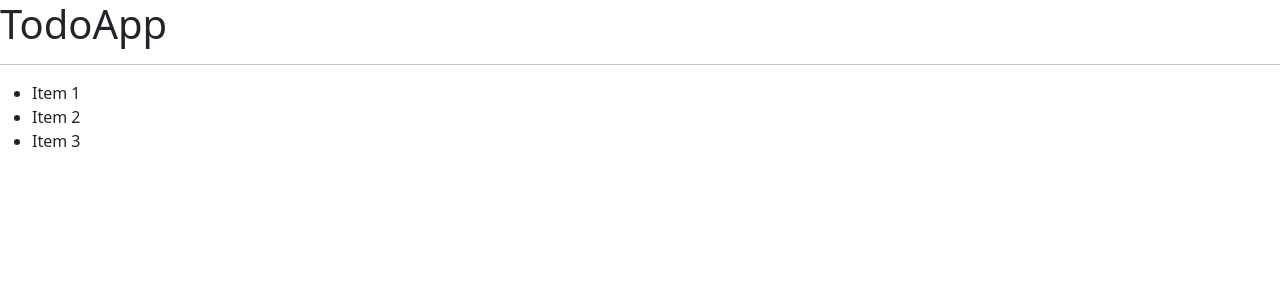
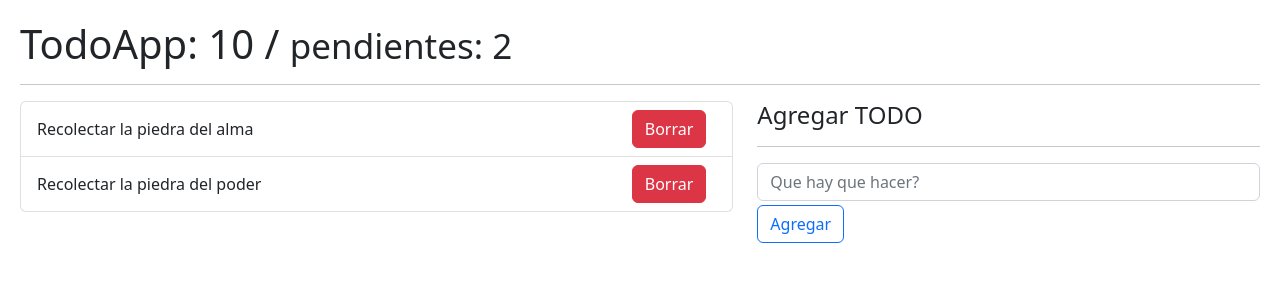
Before and after one commit to xander-on/course-react-fh, a React (Vite) app in the folder 05-hook-app/: page / in a window 1280 px wide. Shown: the top 300 px of the page. Built offline with nearby package versions, Linux system fonts and the light colour scheme.

Commit message:
s10 hooks useReducer / 145 Agregando nuevo TODO

```diff
--- /dev/null
+++ b/05-hook-app/src/08-useReducer/TodoAdd.jsx
@@ -0,0 +1,41 @@
+import { useForm } from "../hooks/useForm"
+
+export const TodoAdd = ({ onNewTodo }) => {
+
+  const {description, onInputChange, onResetForm} = useForm({
+    description: ''
+  });
+
+  const onFormSubmit = (event) => {
+    event.preventDefault();
+    if( description.length <= 1 ) return;
+
+    const newTodo = {
+      id: new Date().getTime(),
+      done: false,
+      description: description,
+    }
+
+    onNewTodo(newTodo);
+    onResetForm();
+  }
+
+  return (
+    <>
+      <form onSubmit={ onFormSubmit }>
+        <input
+          type="text"
+          placeholder="Que hay que hacer?"
+          className="form-control"
+          name="description"
+          value={ description }
+          onChange={ onInputChange }
+        />
+
+        <button type="submit" className="btn btn-outline-primary mt-1">
+          Agregar
+        </button>
+      </form>
+    </>
+  )
+}
--- a/05-hook-app/src/08-useReducer/TodoApp.jsx
+++ b/05-hook-app/src/08-useReducer/TodoApp.jsx
@@ -1,4 +1,6 @@
 import { useReducer } from "react";
+import { TodoAdd } from "./TodoAdd";
+import { TodoList } from "./TodoList";
 import { todoReducer } from "./todoReducer";
 
 const initialState = [
@@ -17,16 +19,34 @@ const initialState = [
 export const TodoApp = () => {
   const [todos, dispatch] = useReducer(todoReducer, initialState,);
 
+  const handleNewTodo = ( todo ) => {
+    const action = {
+      type: '[TODO] Add Todo',
+      payload: todo
+    }
+    dispatch( action );
+  }
+
   return (
     <>
-      <h1>TodoApp</h1>
+
+      <h1>TodoApp: 10 / <small>pendientes: 2</small></h1>
       <hr />
 
-      <ul>
-        <li>Item 1</li>
-        <li>Item 2</li>
-        <li>Item 3</li>
-      </ul>
+      <div className="row">
+        <div className="col-7">
+          <TodoList todos={todos}/>
+        </div>
+
+        <div className="col-5">
+          <h4>Agregar TODO</h4>
+          <hr />
+          {
+            <TodoAdd onNewTodo={ handleNewTodo }/>
+          }
+        </div>
+      </div>
+
     </>
   )
 }
--- /dev/null
+++ b/05-hook-app/src/08-useReducer/TodoItem.jsx
@@ -0,0 +1,11 @@
+
+export const TodoItem = ({ todo }) => {
+  return (
+    <>
+      <li className="list-group-item d-flex justify-content-between">
+        <span className="align-self-center">{ todo.description }</span>
+        <button className="btn btn-danger">Borrar</button>
+      </li>
+    </>
+  )
+}
--- /dev/null
+++ b/05-hook-app/src/08-useReducer/TodoList.jsx
@@ -0,0 +1,15 @@
+import { TodoItem } from "./TodoItem"
+
+export const TodoList = ({ todos = [] }) => {
+  return (
+
+    <ul className="list-group">
+      {
+        todos.map( todo => (
+          <TodoItem key={todo.id} todo={todo}/>
+        ))
+      }
+    </ul>
+
+  )
+}
--- a/05-hook-app/src/08-useReducer/todoReducer.js
+++ b/05-hook-app/src/08-useReducer/todoReducer.js
@@ -1,8 +1,8 @@
 export const todoReducer = ( initialState = [], action ) => {
 
   switch( action.type ){
-    case 'ABC': throw new Error('Action.type = ABC no esta implementada');
-
+    case '[TODO] Add Todo':
+      return[ ...initialState,  action.payload ]
     default: return initialState;
   }
 }
--- a/05-hook-app/src/hooks/useForm.js
+++ b/05-hook-app/src/hooks/useForm.js
@@ -2,12 +2,13 @@ import { useState } from "react";
 
 export const useForm = ( initialForm = {} ) => {
 
-  const [formtSate, setFormState] = useState(initialForm);
+  const [formState, setFormState] = useState(initialForm);
 
   const onInputChange = ({target}) => {
     const { name, value } = target;
+    // console.log({name, value});
     setFormState({
-      ...formtSate,
+      ...formState,
       [ name ]: value
     });
   }
@@ -17,8 +18,8 @@ export const useForm = ( initialForm = {} ) => {
   }
 
   return{
-    ...formtSate,
-    formtSate,
+    ...formState,
+    formState,
     onInputChange,
     onResetForm
   }
--- a/05-hook-app/src/main.jsx
+++ b/05-hook-app/src/main.jsx
@@ -13,11 +13,10 @@ import ReactDOM from 'react-dom/client'
 // import { CallbackHook } from './06-memos/CallbackHook';
 // import { Padre } from './07-tarea-memo/Padre';
 // import './08-useReducer/intro-reducer'
-// import './index.css'
 import { TodoApp } from './08-useReducer/TodoApp'
 
 
-
+import './index.css';
 
 ReactDOM.createRoot(document.getElementById('root')).render(
   // <React.StrictMode>
```
